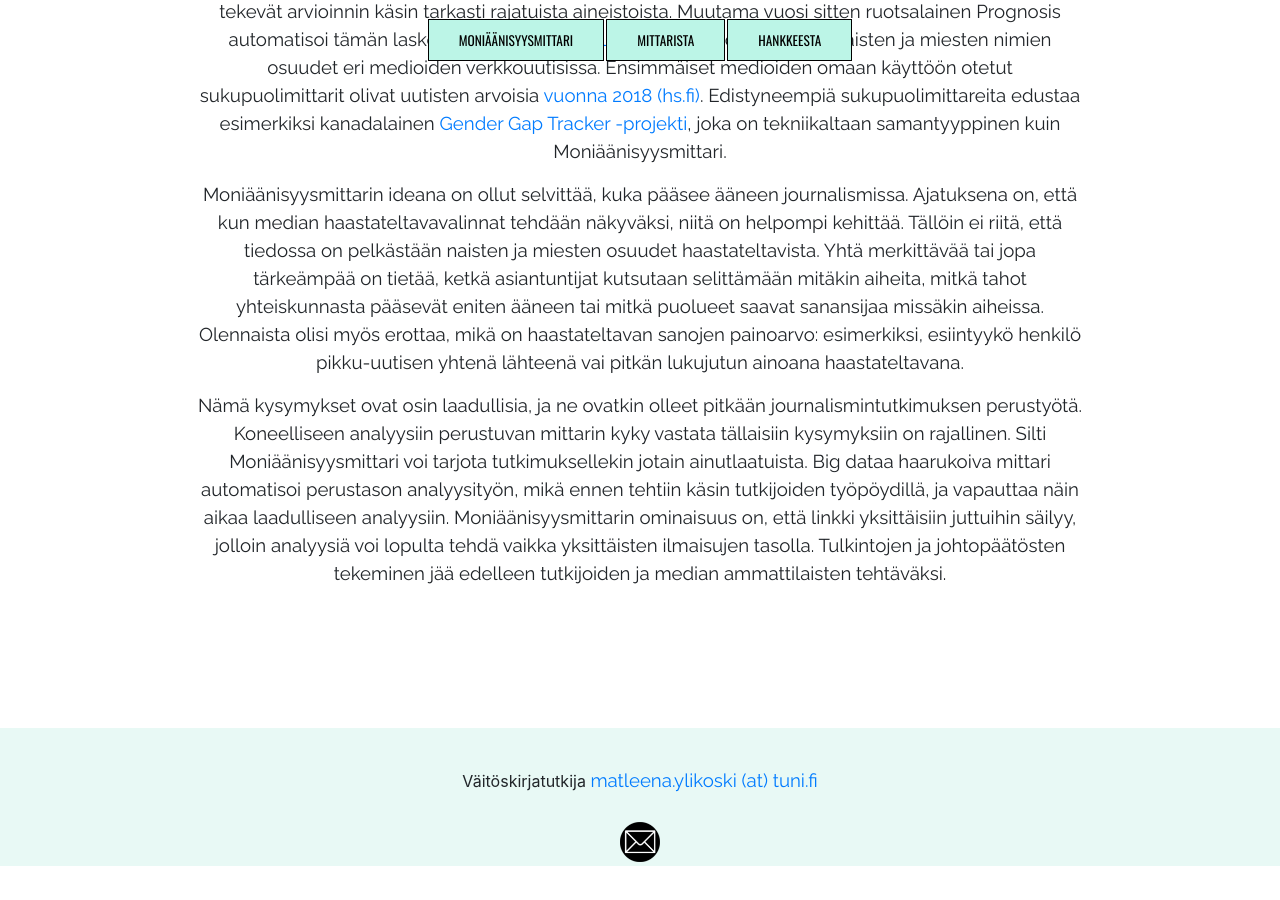
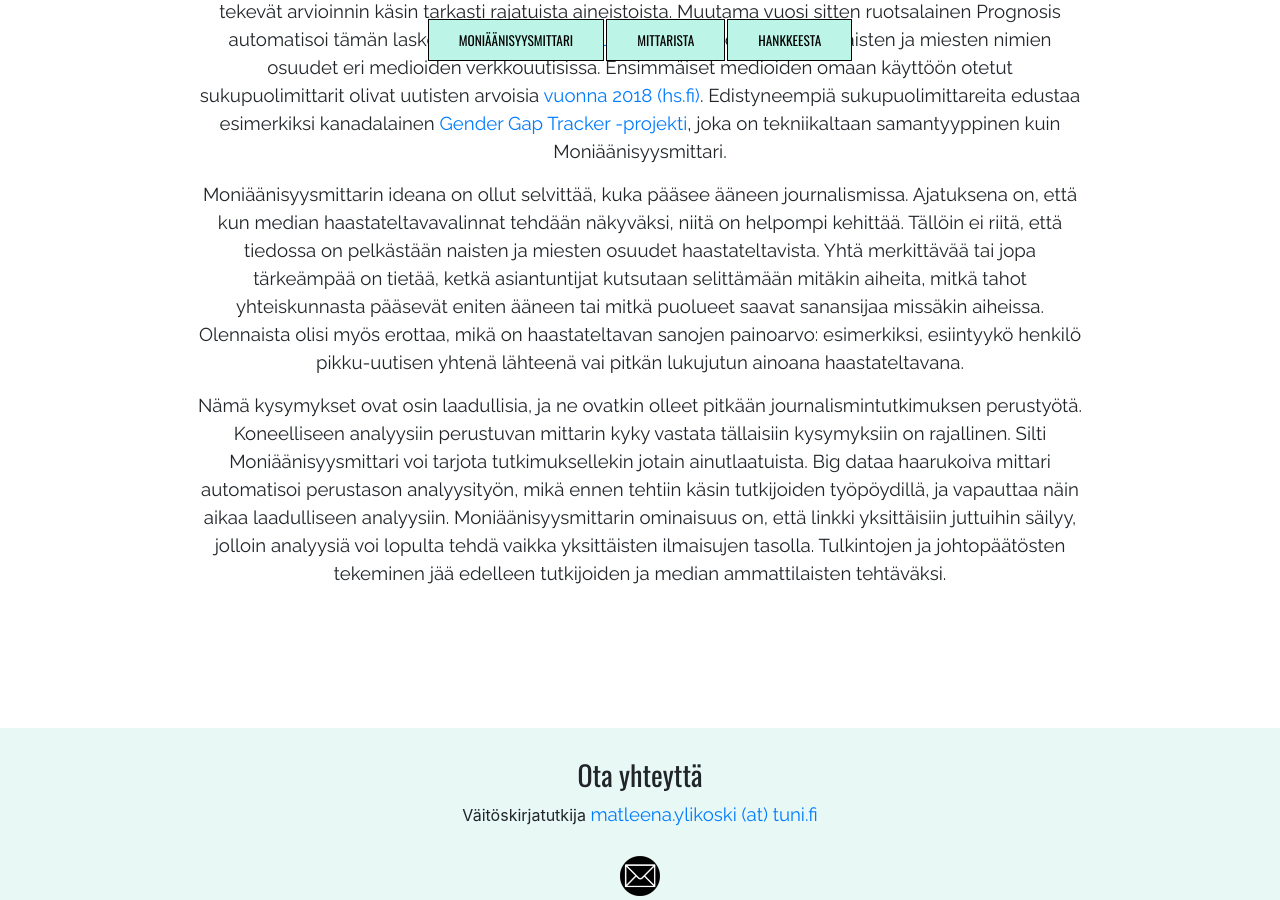
Before and after one commit to Sopiva-Sovittelujournalistit/moniaanisyysmittari-pages, a Jekyll site: the page built from mittari.md, in a window 1280 px wide and 900 px high, scrolled down 2030 px. Built offline with Jekyll 4.4.1, drawn with Linux system fonts in a browser that asks for light colours; before the commit the page ends 2896 px from its top, so only the background shows below that.

Commit message:
Mittari MD YAML: Added ota_yhteytta: Ota yhteyttä

```diff
--- a/mittari.md
+++ b/mittari.md
@@ -1,6 +1,7 @@
 ---
 layout: page
 title: Mittarista
+ota_yhteytta: Ota yhteyttä
 ---
 
 ## MIKÄ ON MONIÄÄNISYYSMITTARI?
```
